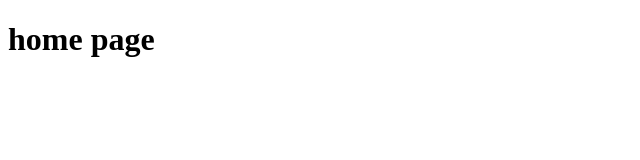
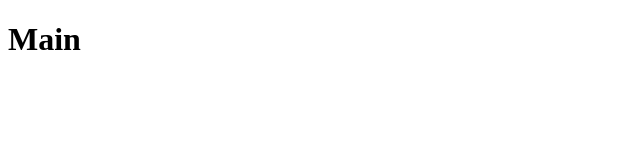
Before and after one commit to danielfalcaovt/your-company, a React app: page / in a window 1280 px wide. Shown: the top 160 px of the page, without its empty margins (0-640 px from the left). Built offline with nearby package versions, Linux system fonts and the light colour scheme.

Commit message:
feat: ensure HomePage render Main component

```diff
--- a/src/main/config/app.tsx
+++ b/src/main/config/app.tsx
@@ -1,8 +1,6 @@
-import React from "react";
-import HomePage from "@/presentation/pages/home";
+import React from 'react'
+import HomePage from '@/presentation/pages/home'
 
-export default function App() {
-    return (
-        <HomePage/>
-    )
+export default function App (): JSX.Element {
+  return <HomePage />
 }
--- /dev/null
+++ b/src/presentation/components/main.tsx
@@ -0,0 +1,5 @@
+import React from 'react'
+
+export default function Main (): JSX.Element {
+  return <h1>Main</h1>
+}
--- a/src/presentation/pages/home.tsx
+++ b/src/presentation/pages/home.tsx
@@ -1,7 +1,12 @@
-import React from "react"
+import React from 'react'
+import Main from '../components/main'
 
-export default function HomePage() {
-    return (
-        <h1>home page</h1>
-    )
+export default function HomePage (): JSX.Element {
+  return (
+    <>
+      {/* <Header /> */}
+      <Main />
+      {/* <Footer /> */}
+    </>
+  )
 }
```
Also changed, not shown: src/main/index.tsx (line endings or trailing spaces).
